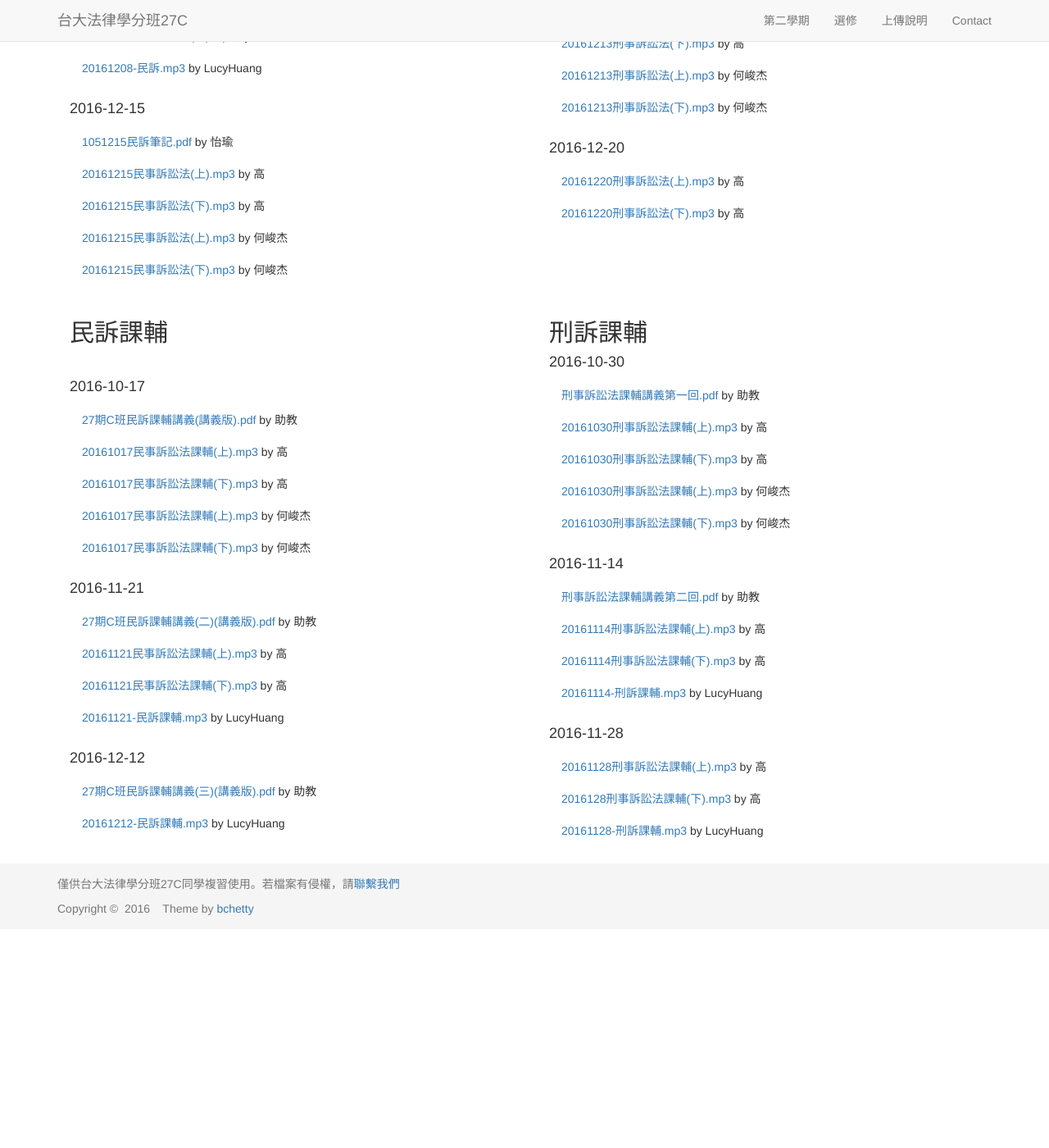
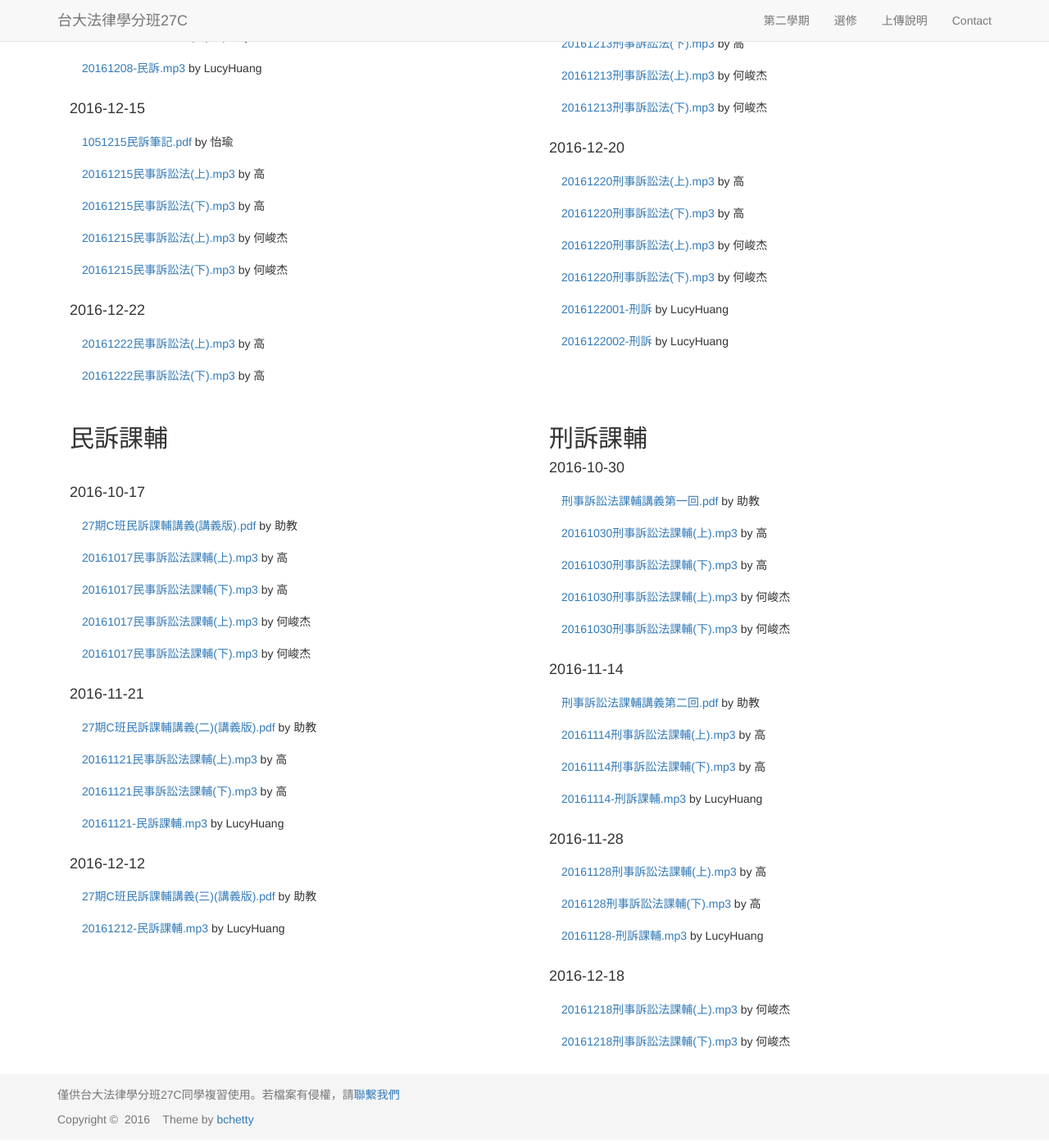
Before and after one commit to maxmilian/ntu_specs_law, a Jekyll site: the page built from semester2/index.html, in a window 1280 px wide and 1400 px high, scrolled down 3196 px. Shown: the whole window at 82% size. Built offline with Jekyll 4.4.1, drawn with Linux system fonts in a browser that asks for light colours; nearby versions of some CDN libraries; before the commit the page ends 4339 px from its top, so only the background shows below that.

Commit message:
add records

```diff
--- a/elective/index.html
+++ b/elective/index.html
@@ -122,6 +122,8 @@ layout: template1
       <h4>2016-12-16</h4>
       <ul class="list-group">
         <li class="list-group-item"><a href="/ntu_specs_law/elective/enforcement_act/doc/enforcement_act_12.pdf">1051216吳從周強執筆記.pdf</a> by 怡瑜</li>
+        <li class="list-group-item"><a href="{{ site.enforcement_act_record }}/Ho_12_1.mp3">20161216強制執行法(上).mp3</a> by 何峻杰</li>
+        <li class="list-group-item"><a href="{{ site.enforcement_act_record }}/Ho_12_2.mp3">20161216強制執行法(下).mp3</a> by 何峻杰</li>
       </ul>
     </div>
   </div>
--- a/semester2/index.html
+++ b/semester2/index.html
@@ -120,6 +120,11 @@ layout: template1
         <li class="list-group-item"><a href="{{ site.civil_procedure_record }}/Ho_14_1.mp3">20161215民事訴訟法(上).mp3</a> by 何峻杰</li>
         <li class="list-group-item"><a href="{{ site.civil_procedure_record }}/Ho_14_2.mp3">20161215民事訴訟法(下).mp3</a> by 何峻杰</li>
       </ul>
+      <h4>2016-12-22</h4>
+      <ul class="list-group">
+        <li class="list-group-item"><a href="{{ site.civil_procedure_record }}/Kao_15_1.mp3">20161222民事訴訟法(上).mp3</a> by 高</li>
+        <li class="list-group-item"><a href="{{ site.civil_procedure_record }}/Kao_15_2.mp3">20161222民事訴訟法(下).mp3</a> by 高</li>
+      </ul>
     </div>
     <div class="col-md-6">
       <h2>刑事訴訟法</h2>
@@ -232,6 +237,10 @@ layout: template1
       <ul class="list-group">
         <li class="list-group-item"><a href="{{ site.criminal_procedure_record }}/Kao_14_1.mp3">20161220刑事訴訟法(上).mp3</a> by 高</li>
         <li class="list-group-item"><a href="{{ site.criminal_procedure_record }}/Kao_14_2.mp3">20161220刑事訴訟法(下).mp3</a> by 高</li>
+        <li class="list-group-item"><a href="{{ site.criminal_procedure_record }}/Ho_14_1.mp3">20161220刑事訴訟法(上).mp3</a> by 何峻杰</li>
+        <li class="list-group-item"><a href="{{ site.criminal_procedure_record }}/Ho_14_2.mp3">20161220刑事訴訟法(下).mp3</a> by 何峻杰</li>
+        <li class="list-group-item"><a href="{{ site.criminal_procedure_record }}/Huang_14_1.mp3">2016122001-刑訴</a> by LucyHuang</li>
+        <li class="list-group-item"><a href="{{ site.criminal_procedure_record }}/Huang_14_2.mp3">2016122002-刑訴</a> by LucyHuang</li>
       </ul>
     </div>
   </div>
@@ -283,6 +292,11 @@ layout: template1
         <li class="list-group-item"><a href="{{ site.criminal_procedure_ra_record }}/Kao_3_2.mp3">2016128刑事訴訟法課輔(下).mp3</a> by 高</li>
         <li class="list-group-item"><a href="{{ site.criminal_procedure_ra_record }}/Huang_3.mp3">20161128-刑訴課輔.mp3</a> by LucyHuang</li>
       </ul>
+      <h4>2016-12-18</h4>
+      <ul class="list-group">
+        <li class="list-group-item"><a href="{{ site.criminal_procedure_ra_record }}/Ho_4_1.mp3">20161218刑事訴訟法課輔(上).mp3</a> by 何峻杰</li>
+        <li class="list-group-item"><a href="{{ site.criminal_procedure_ra_record }}/Ho_4_2.mp3">20161218刑事訴訟法課輔(下).mp3</a> by 何峻杰</li>
+      </ul>
     </div>
   </div>
 </div>
```
Also changed, not shown: Gemfile.lock.
